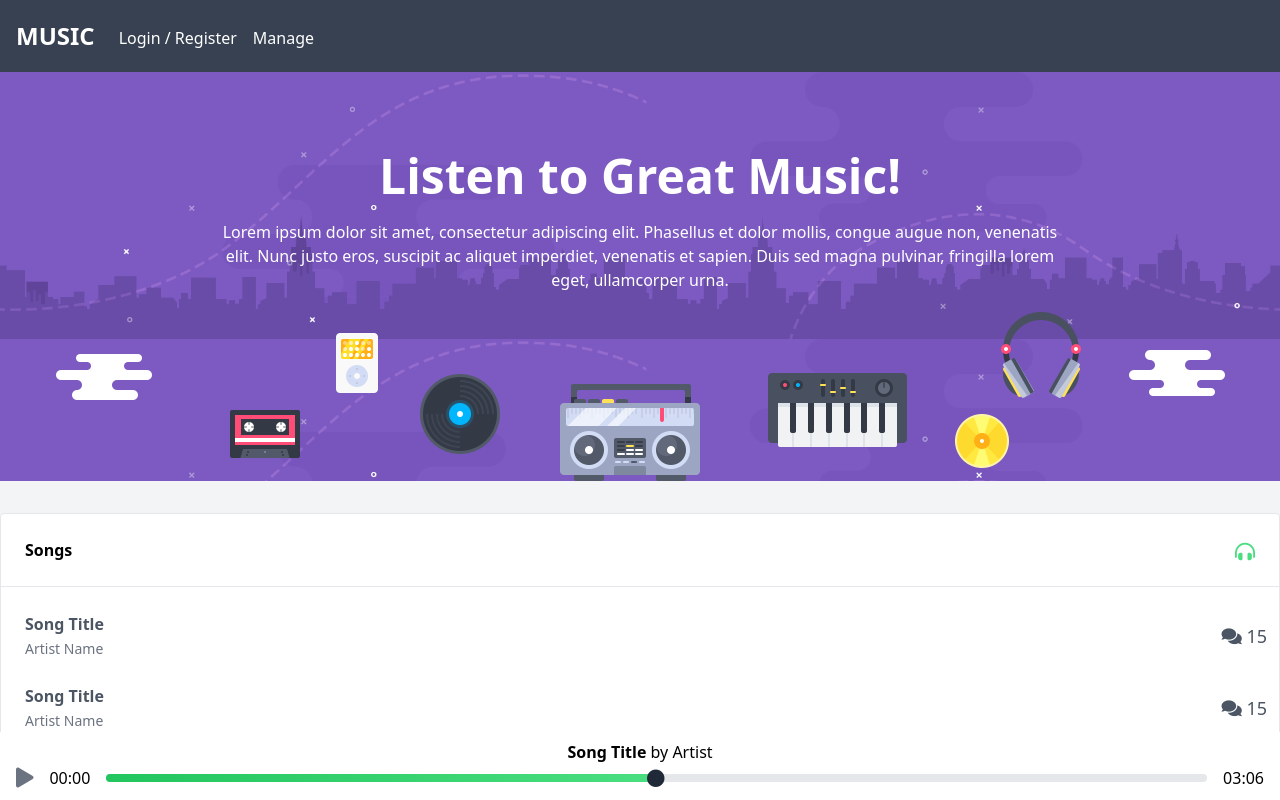
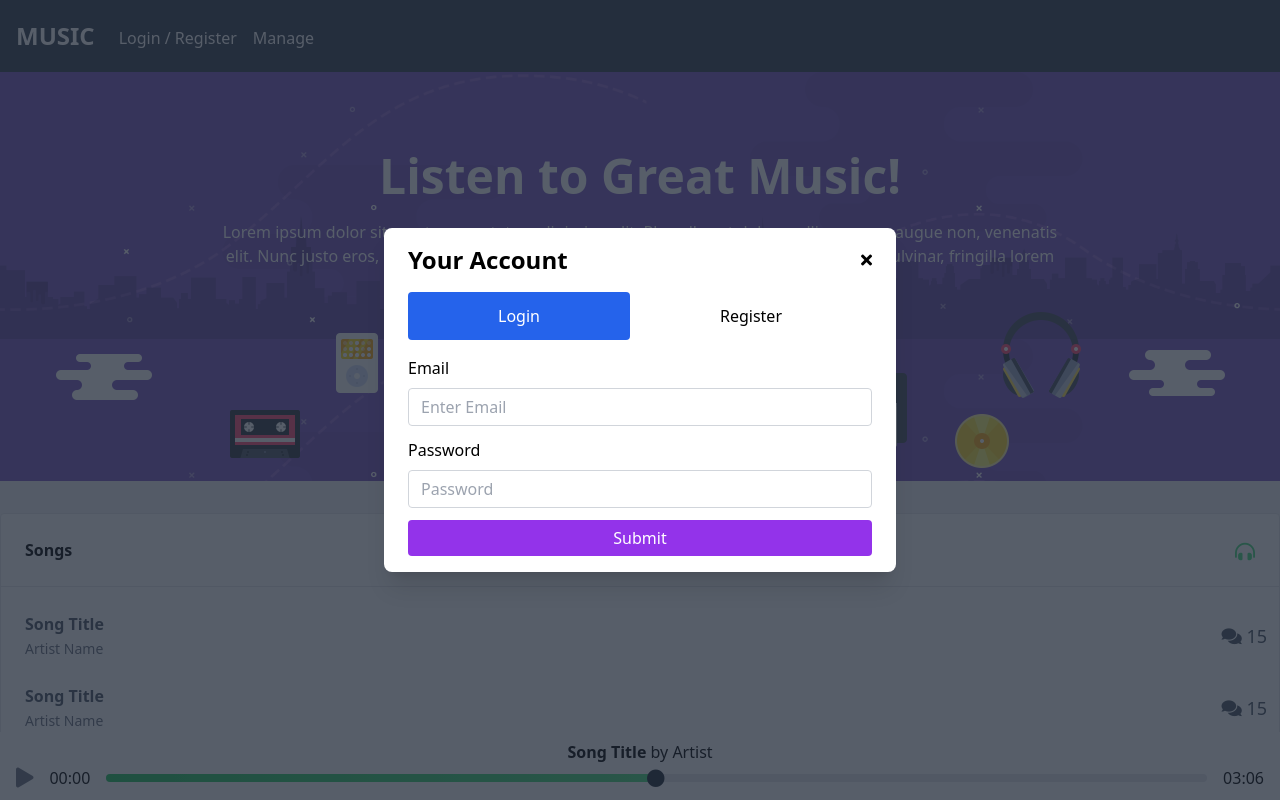
Before and after one commit to KiritoKunTi/music, a Vue app: page / in a window 1280 px wide. Both pictures are taken after a click on the link "Login / Register". Shown: the top 800 px of the page. Built offline with nearby package versions, Linux system fonts and the light colour scheme.

Commit message:
feat(auth): dynamic design for auth

```diff
--- a/src/components/TheAuth.vue
+++ b/src/components/TheAuth.vue
@@ -1,6 +1,6 @@
 <template>
     <!-- Auth Modal -->
-    <div class="fixed z-10 inset-0 overflow-y-auto hidden" id="modal">
+    <div class="fixed z-10 inset-0 overflow-y-auto" :class="hiddenClass" id="modal">
       <div class="flex items-end justify-center min-h-screen pt-4 px-4 pb-20 text-center sm:block sm:p-0">
         <div class="fixed inset-0 transition-opacity">
           <div class="absolute inset-0 bg-gray-800 opacity-75"></div>
@@ -17,7 +17,7 @@
             <div class="flex justify-between items-center pb-4">
               <p class="text-2xl font-bold">Your Account</p>
               <!-- Modal Close Button -->
-              <div class="modal-close cursor-pointer z-50">
+              <div class="modal-close cursor-pointer z-50" @click="closeModal()">
                 <i class="fas fa-times"></i>
               </div>
             </div>
@@ -25,15 +25,15 @@
             <!-- Tabs -->
             <ul class="flex flex-wrap mb-4">
               <li class="flex-auto text-center">
-                <a class="block rounded py-3 px-4 transition hover:text-white text-white bg-blue-600" href="#">Login</a>
+                <a class="block rounded py-3 px-4 transition" :class="{ 'hover:text-white text-white bg-blue-600': tab == 'login', 'hover:text-blue-600': tab == 'register' }" @click.prevent="tab = 'login'" href="#">Login</a>
               </li>
               <li class="flex-auto text-center">
-                <a class="block rounded py-3 px-4 transition" href="#">Register</a>
+                <a class="block rounded py-3 px-4 transition" :class="{ 'hover:text-white text-white bg-blue-600': tab == 'register', 'hover:text-blue-600': tab == 'login' }" @click.prevent="tab = 'register'" href="#">Register</a>
               </li>
             </ul>
 
             <!-- Login Form -->
-            <form>
+            <form v-show="tab == 'login'">
               <!-- Email -->
               <div class="mb-3">
                 <label class="inline-block mb-2">Email</label>
@@ -54,7 +54,7 @@
               </button>
             </form>
             <!-- Registration Form -->
-            <form>
+            <form v-show="tab == 'register'">
               <!-- Name -->
               <div class="mb-3">
                 <label class="inline-block mb-2">Name</label>
@@ -116,8 +116,24 @@
 </template>
 
 <script>
+    import { mapState, mapWritableState } from 'pinia';
+    import useModalStore from '@/stores/modal'
+
     export default {
-
+        data() {
+            return {
+                tab: 'login',
+            }
+        },
+        computed: {
+            ...mapState(useModalStore, ['hiddenClass']),
+            ...mapWritableState(useModalStore, ['isOpen'])
+        },
+        methods: {
+            closeModal() {
+                this.isOpen = false;
+            }
+        }
     }
 </script>
 
--- a/src/components/TheHeader.vue
+++ b/src/components/TheHeader.vue
@@ -9,7 +9,7 @@
           <ul class="flex flex-row mt-1">
             <!-- Navigation Links -->
             <li>
-              <a class="px-2 text-white" href="#">Login / Register</a>
+              <a class="px-2 text-white" @click.prevent="toggleAuthModal" href="#">Login / Register</a>
             </li>
             <li>
               <a class="px-2 text-white" href="#">Manage</a>
@@ -20,8 +20,28 @@
     </header>
 </template>
 
-<script setup>
+<script>
+import { mapStores, mapWritableState } from 'pinia';
+import useModalStore from '@/stores/modal'
 
+export default {
+  data() {
+    return {
+
+    }
+  },
+  computed: {
+    ...mapStores(useModalStore),
+    ...mapWritableState(useModalStore, {
+      'modalVisibility': 'isOpen',
+    })
+  },
+  methods: {
+    toggleAuthModal() {
+      this.modalVisibility = !this.modalVisibility;
+    }
+  }
+}
 </script>
 
 <style lang="scss" scoped>
--- a/src/stores/counter.js
+++ /dev/null
@@ -1,12 +0,0 @@
-import { ref, computed } from 'vue'
-import { defineStore } from 'pinia'
-
-export const useCounterStore = defineStore('counter', () => {
-  const count = ref(0)
-  const doubleCount = computed(() => count.value * 2)
-  function increment() {
-    count.value++
-  }
-
-  return { count, doubleCount, increment }
-})
--- /dev/null
+++ b/src/stores/modal.js
@@ -0,0 +1,12 @@
+import { defineStore } from "pinia";
+
+export default defineStore('modal', {
+    state: () => ({
+        isOpen: false,
+    }),
+    getters: {
+        hiddenClass(state) {
+            return !state.isOpen ? 'hidden' : '';
+        }
+    }
+});
```
